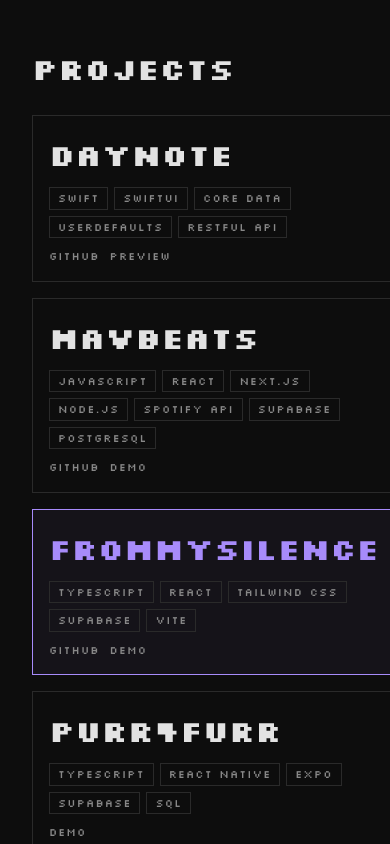
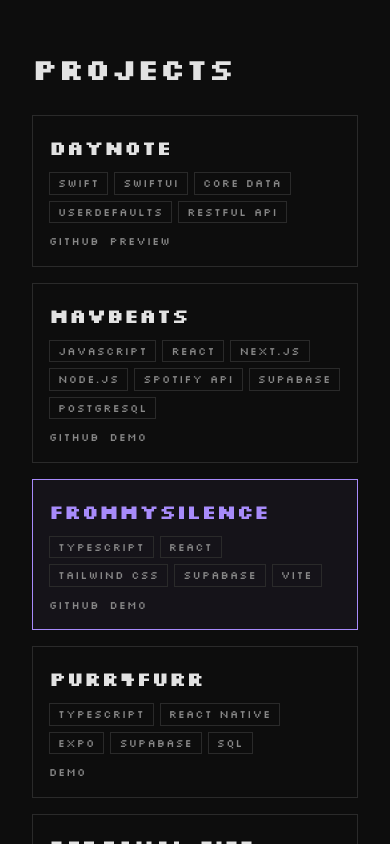
Before and after one commit to thomstah/portfolio, a Next.js app: page / in a window 390 px wide. Shown: the part 3240-4084 px from the top of the page. Built offline with nearby package versions, Linux system fonts and the light colour scheme.

Commit message:
fix: shrink mobile card title to 20px to prevent layout overflow
Co-Authored-By: Claude Sonnet 4.6 <noreply@anthropic.com>

```diff
--- a/components/ProjectCard.tsx
+++ b/components/ProjectCard.tsx
@@ -145,7 +145,7 @@ export function ProjectCard({ project }: Props) {
           cursor:          'pointer',
         }}
       >
-        <h3 style={{ fontFamily: 'var(--font-pixelify-sans)', fontSize: fontSizes.name, fontWeight: 700, color: titleC }}>
+        <h3 style={{ fontFamily: 'var(--font-pixelify-sans)', fontSize: '20px', fontWeight: 700, color: titleC }}>
           {project.title}
         </h3>
         {tags}
```
